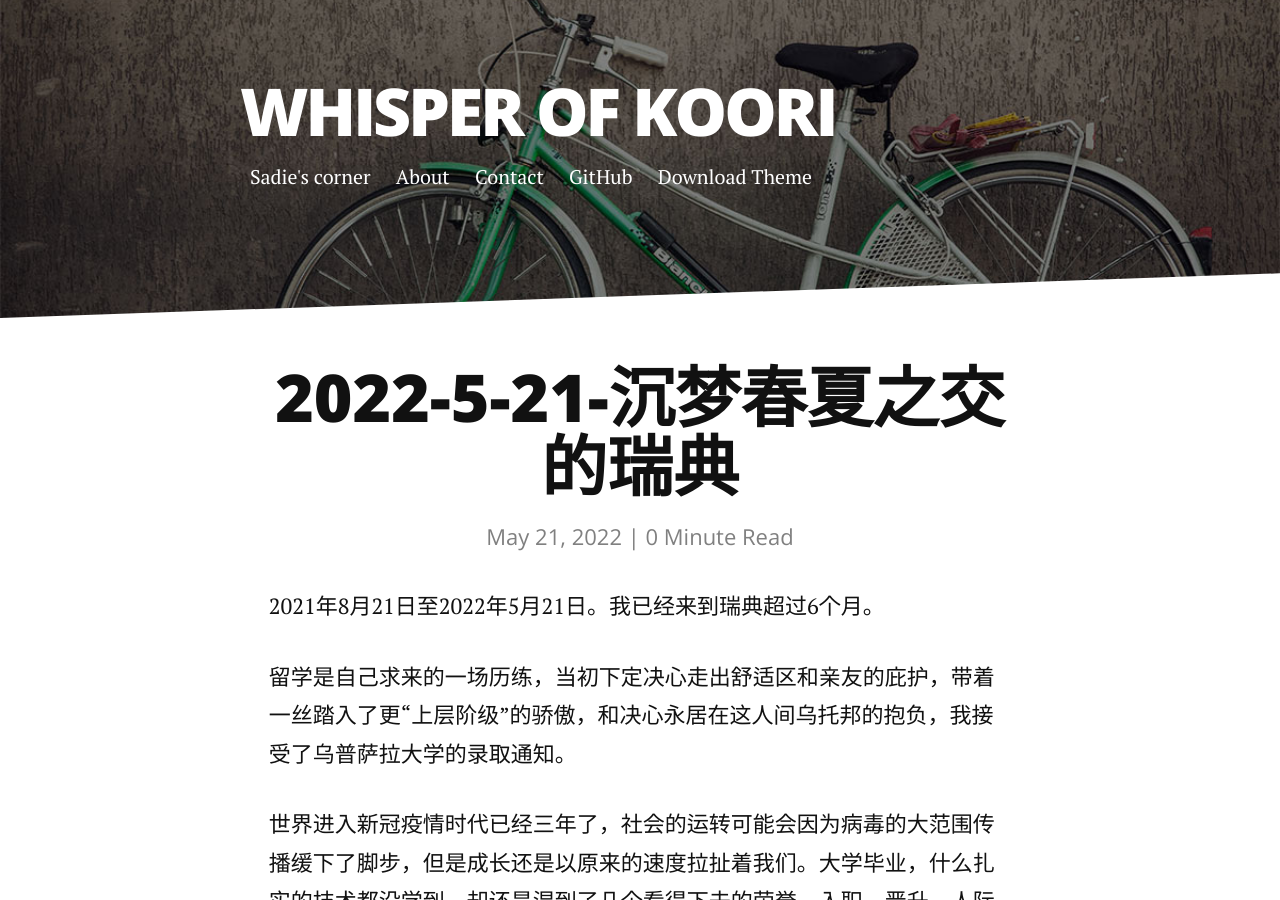
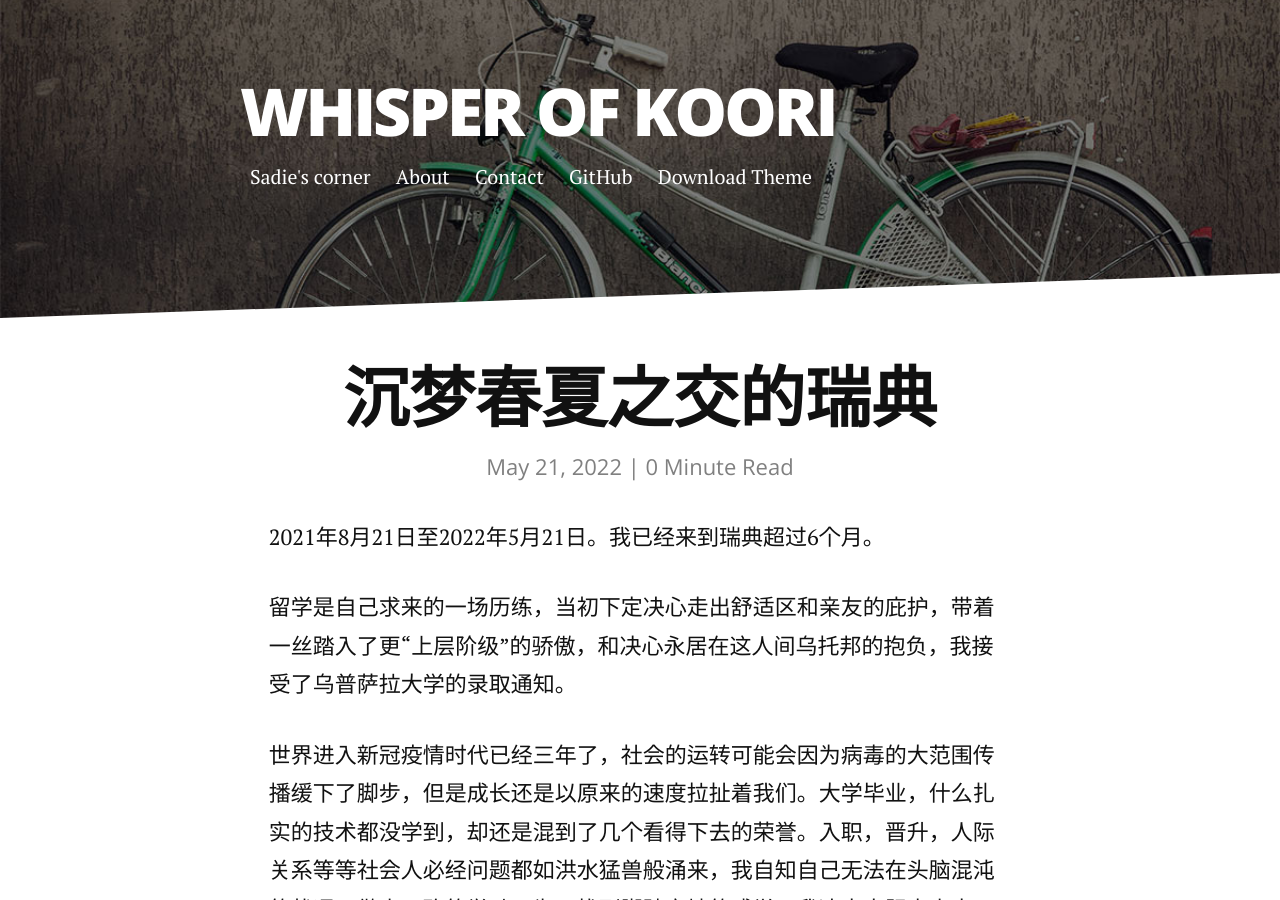
Before and after one commit to SadieKoori/SadieKoori.github.io, a Jekyll site: the page built from _posts/2022-5-21-沉梦春夏之交的瑞典.md, in a window 1280 px wide and 900 px high. Built offline with Jekyll 4.4.1, drawn with Linux system fonts in a browser that asks for light colours; nearby versions of some CDN libraries; Markdown is read by kramdown in place of the engine named in the settings.

Commit message:
Update 2022-5-21-沉梦春夏之交的瑞典.md

```diff
--- a/_posts/2022-5-21-沉梦春夏之交的瑞典.md
+++ b/_posts/2022-5-21-沉梦春夏之交的瑞典.md
@@ -1,6 +1,6 @@
 ---
 layout: post
-title:  "2022-5-21-沉梦春夏之交的瑞典"
+title:  "沉梦春夏之交的瑞典"
 date:   2022-5-21
 tags: 留学,瑞典
 renderNumberedHeading: true
```
